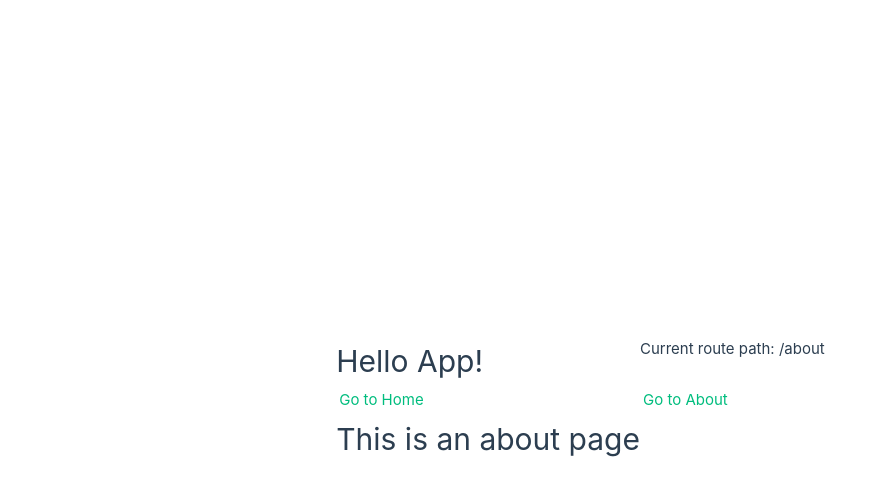
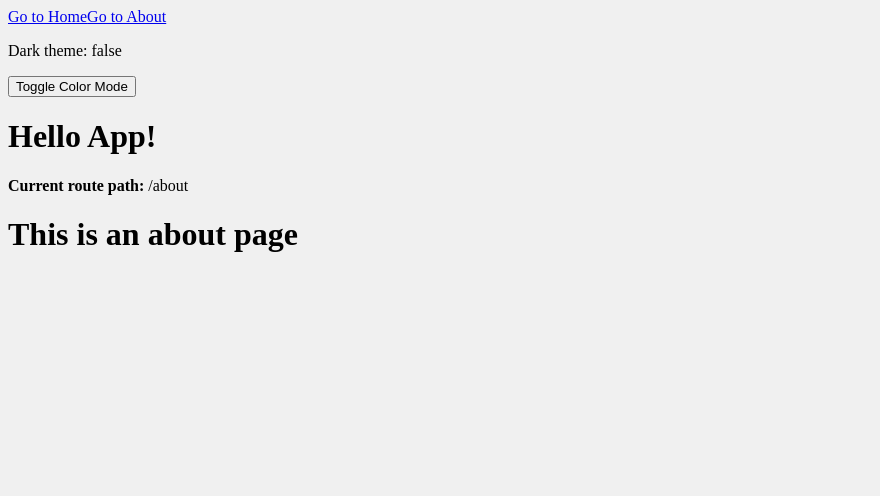
Before and after one commit to lgabp1/lgabp1.github.io, a Vue app: page /about in a window 1280 px wide. Shown: the top 496 px of the page, without its empty margins (0-880 px from the left). Built offline with nearby package versions, Linux system fonts and the light colour scheme; the HTML template or start-up script is replaced by a standard one.

Commit message:
Basic lgith/dark mode handling

```diff
--- a/package.json
+++ b/package.json
@@ -14,6 +14,7 @@
     "type-check": "vue-tsc --build"
   },
   "dependencies": {
+    "@vueuse/core": "^14.0.0",
     "vue": "^3.5.22",
     "vue-router": "^4.6.3"
   },
--- a/src/App.vue
+++ b/src/App.vue
@@ -1,10 +1,4 @@
 <template>
-  <h1>Hello App!</h1>
-  <p><strong>Current route path:</strong> {{ $route.fullPath }}</p>
-  <!-- <nav> -->
-    <RouterLink to="/">Go to Home</RouterLink>
-    <RouterLink to="/about">Go to About</RouterLink>
-  <!-- </nav> -->
   <main>
     <RouterView />
   </main>
--- a/src/assets/base.css
+++ b/src/assets/base.css
@@ -1,86 +1,26 @@
-/* color palette from <https://github.com/vuejs/theme> */
+/* color palette */
 :root {
-  --vt-c-white: #ffffff;
-  --vt-c-white-soft: #f8f8f8;
-  --vt-c-white-mute: #f2f2f2;
+  --color-test: #6c99bb;
 
-  --vt-c-black: #181818;
-  --vt-c-black-soft: #222222;
-  --vt-c-black-mute: #282828;
+  --color-grey-dark: #2e2e2e;
+  --color-grey-mild: #797979;
+  --color-grey-light: #d6d6d6;
+  --color-grey-vibrant: #f0f0f0;
 
-  --vt-c-indigo: #2c3e50;
+  --color-orange-mild: #e87d3e;
+  --color-yellow-mild: #e5b567;
+  --color-green-light: #b4d273;
+  --color-purple-mild: #9e86c8;
+  --color-pink-dark: #b05279;
+  --color-blue-mild: #6c99bb;
 
-  --vt-c-divider-light-1: rgba(60, 60, 60, 0.29);
-  --vt-c-divider-light-2: rgba(60, 60, 60, 0.12);
-  --vt-c-divider-dark-1: rgba(84, 84, 84, 0.65);
-  --vt-c-divider-dark-2: rgba(84, 84, 84, 0.48);
-
-  --vt-c-text-light-1: var(--vt-c-indigo);
-  --vt-c-text-light-2: rgba(60, 60, 60, 0.66);
-  --vt-c-text-dark-1: var(--vt-c-white);
-  --vt-c-text-dark-2: rgba(235, 235, 235, 0.64);
 }
 
-/* semantic color variables for this project */
-:root {
-  --color-background: var(--vt-c-white);
-  --color-background-soft: var(--vt-c-white-soft);
-  --color-background-mute: var(--vt-c-white-mute);
-
-  --color-border: var(--vt-c-divider-light-2);
-  --color-border-hover: var(--vt-c-divider-light-1);
-
-  --color-heading: var(--vt-c-text-light-1);
-  --color-text: var(--vt-c-text-light-1);
-
-  --section-gap: 160px;
+/* semantic colors by theme*/
+[theme="themedark"] {
+  --main-bg-color: var(--color-grey-dark);
 }
 
-@media (prefers-color-scheme: dark) {
-  :root {
-    --color-background: var(--vt-c-black);
-    --color-background-soft: var(--vt-c-black-soft);
-    --color-background-mute: var(--vt-c-black-mute);
-
-    --color-border: var(--vt-c-divider-dark-2);
-    --color-border-hover: var(--vt-c-divider-dark-1);
-
-    --color-heading: var(--vt-c-text-dark-1);
-    --color-text: var(--vt-c-text-dark-2);
-  }
+[theme="themelight"] {
+  --main-bg-color: var(--color-grey-vibrant);
 }
-
-*,
-*::before,
-*::after {
-  box-sizing: border-box;
-  margin: 0;
-  font-weight: normal;
-}
-
-body {
-  min-height: 100vh;
-  color: var(--color-text);
-  background: var(--color-background);
-  transition:
-    color 0.5s,
-    background-color 0.5s;
-  line-height: 1.6;
-  font-family:
-    Inter,
-    -apple-system,
-    BlinkMacSystemFont,
-    'Segoe UI',
-    Roboto,
-    Oxygen,
-    Ubuntu,
-    Cantarell,
-    'Fira Sans',
-    'Droid Sans',
-    'Helvetica Neue',
-    sans-serif;
-  font-size: 15px;
-  text-rendering: optimizeLegibility;
-  -webkit-font-smoothing: antialiased;
-  -moz-osx-font-smoothing: grayscale;
-}
--- a/src/assets/main.css
+++ b/src/assets/main.css
@@ -1,5 +1,11 @@
 @import './base.css';
 
+body {
+  background-color: var(--main-bg-color);
+}
+
+
+/*
 #app {
   max-width: 1280px;
   margin: 0 auto;
@@ -32,4 +38,32 @@ a,
     grid-template-columns: 1fr 1fr;
     padding: 0 2rem;
   }
-}
+} */
+
+
+/* body {
+  min-height: 100vh;
+  color: var(--color-text);
+  background: var(--color-background);
+  transition:
+    color 0.5s,
+    background-color 0.5s;
+  line-height: 1.6;
+  font-family:
+    Inter,
+    -apple-system,
+    BlinkMacSystemFont,
+    'Segoe UI',
+    Roboto,
+    Oxygen,
+    Ubuntu,
+    Cantarell,
+    'Fira Sans',
+    'Droid Sans',
+    'Helvetica Neue',
+    sans-serif;
+  font-size: 15px;
+  text-rendering: optimizeLegibility;
+  -webkit-font-smoothing: antialiased;
+  -moz-osx-font-smoothing: grayscale;
+} */
--- /dev/null
+++ b/src/components/navigation.vue
@@ -0,0 +1,6 @@
+<template>
+  <nav>
+    <RouterLink to="/">Go to Home</RouterLink>
+    <RouterLink to="/about">Go to About</RouterLink>
+  </nav>
+</template>
--- a/src/views/AboutView.vue
+++ b/src/views/AboutView.vue
@@ -1,4 +1,34 @@
+<script setup lang="ts">
+import Navigation from '@/components/navigation.vue'
+import { useDark, useToggle } from "@vueuse/core";
+const isDark = useDark({
+  selector: "body",
+  attribute: "theme",
+  valueDark: "themedark",
+  valueLight: "themelight",
+});
+const toggleDark = useToggle(isDark);
+</script>
+
+<style scoped>
+@import "@/assets/main.css";
+
+/* h1 {
+  background-color: var(--main-bg-color);
+} */
+</style>
+
 <template>
+  <Navigation />
+
+  <p>Dark theme: {{isDark}}</p>
+  <button @click="toggleDark()">
+    Toggle Color Mode
+  </button>
+
+
+  <h1>Hello App!</h1>
+  <p><strong>Current route path:</strong> {{ $route.fullPath }}</p>
   <div class="about">
     <h1>This is an about page</h1>
   </div>
```
Also changed, not shown: 1 other file (tests, documents, lock files or other folders).
